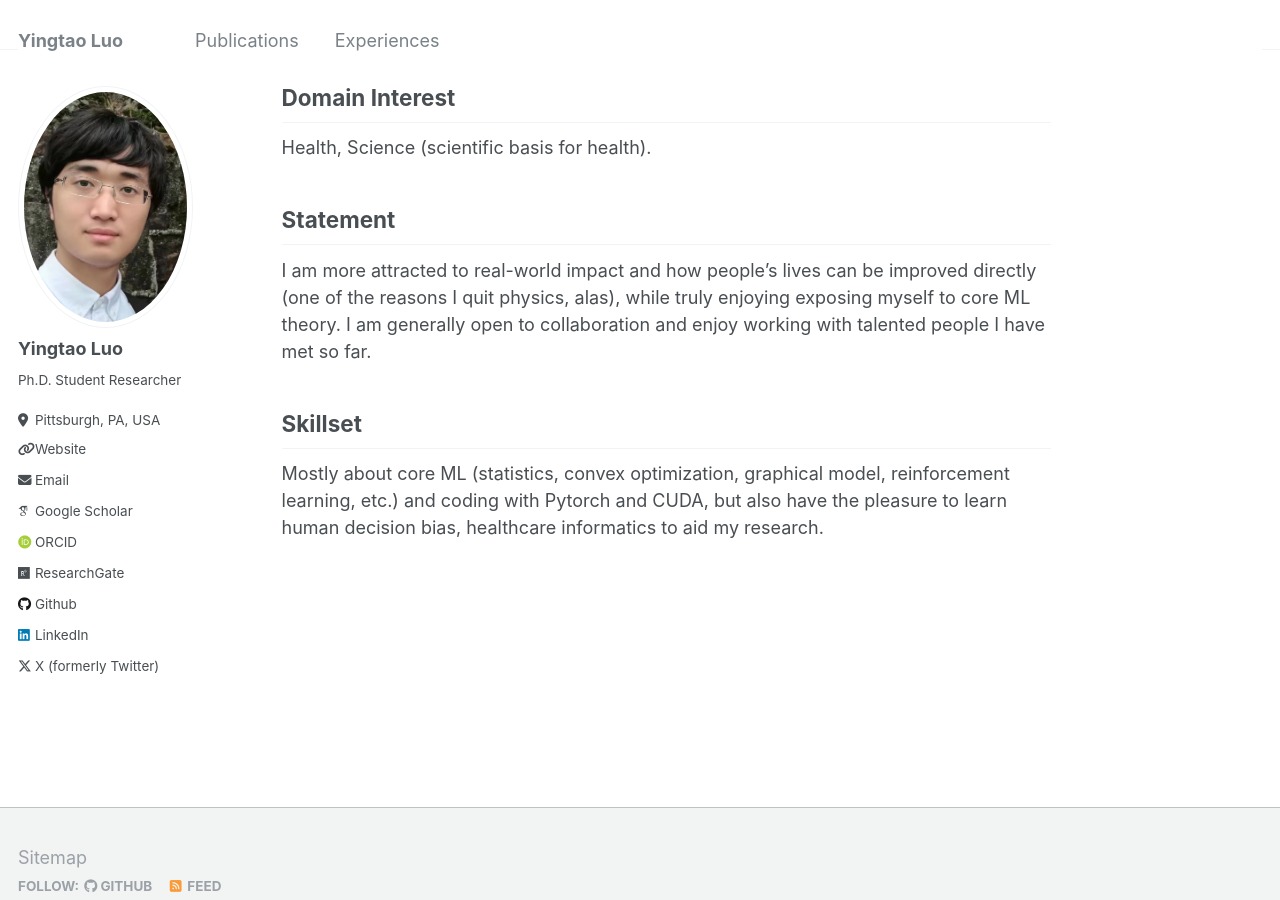
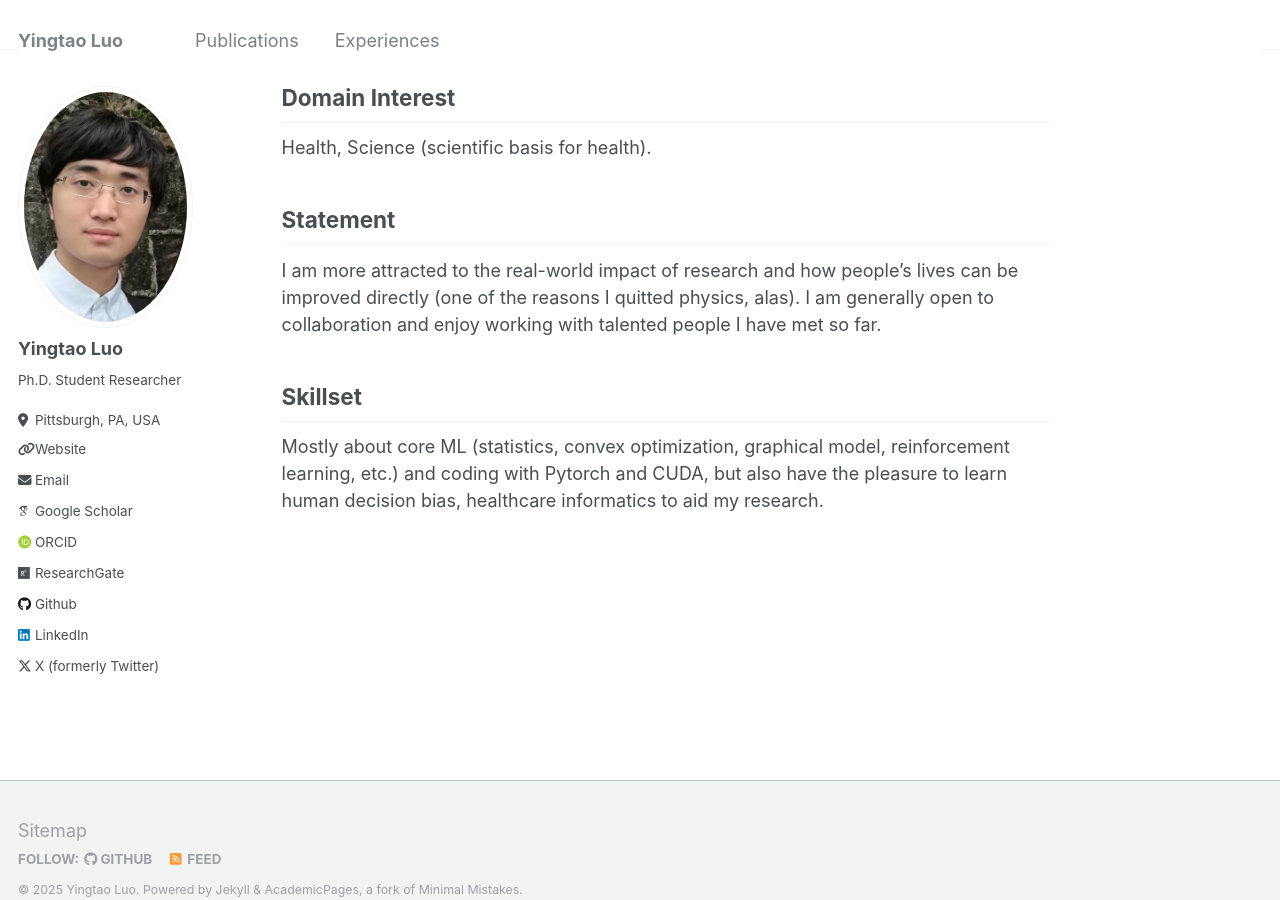
Before and after one commit to yingtaoluo/yingtaoluo.github.io, a Jekyll site: the page built from _pages/about.md, in a window 1280 px wide and 900 px high, scrolled down 682 px. Built offline with Jekyll 4.4.1, drawn with Linux system fonts in a browser that asks for light colours; some web fonts are replaced.

Commit message:
Update about.md

```diff
--- a/_pages/about.md
+++ b/_pages/about.md
@@ -21,7 +21,7 @@ Foundation Model: Large language model and multimodal model for healthcare infor
 Health, Science (scientific basis for health).
 
 ## Statement
-I am more attracted to real-world impact and how people's lives can be improved directly (one of the reasons I quit physics, alas), while truly enjoying exposing myself to core ML theory. I am generally open to collaboration and enjoy working with talented people I have met so far.
+I am more attracted to the real-world impact of research and how people's lives can be improved directly (one of the reasons I quitted physics, alas). I am generally open to collaboration and enjoy working with talented people I have met so far.
 
 ## Skillset
 Mostly about core ML (statistics, convex optimization, graphical model, reinforcement learning, etc.) and coding with Pytorch and CUDA, but also have the pleasure to learn human decision bias, healthcare informatics to aid my research.
```
